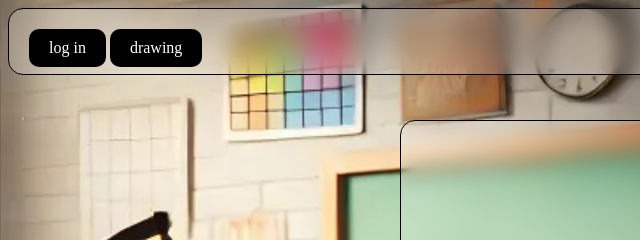
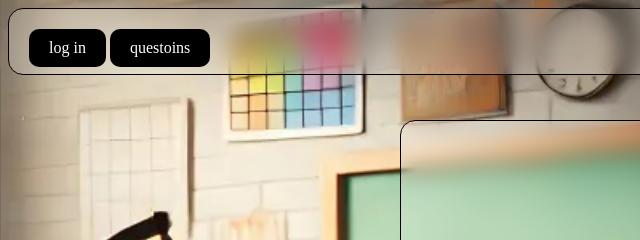
Before and after one commit to asser4170-commits/asserfiles, a plain HTML site: page index.html in a window 1280 px wide. Shown: the top 240 px of the page, 0-640 px from the left. Drawn offline with Linux system fonts and the light colour scheme.

Commit message:
Update index.html
Signed-off-by: asser4170-commits <asser4170@gmail.com>

```diff
--- a/index.html
+++ b/index.html
@@ -9,7 +9,7 @@
 <body class="back">
 <div class="link">
     <a href="p2.html" class="btn">log in</a>
-    <a href="p3.html" class="btn">drawing</a>
+    <a href="p3.html" class="btn">questoins</a>
 </div>
 <div class="p" >
     <h1 class="h1">My Project</h1>
@@ -22,4 +22,5 @@
     <h2 class="A3">GRADE 8</h2>
 </div>
 </body>
+
 </html>
```
